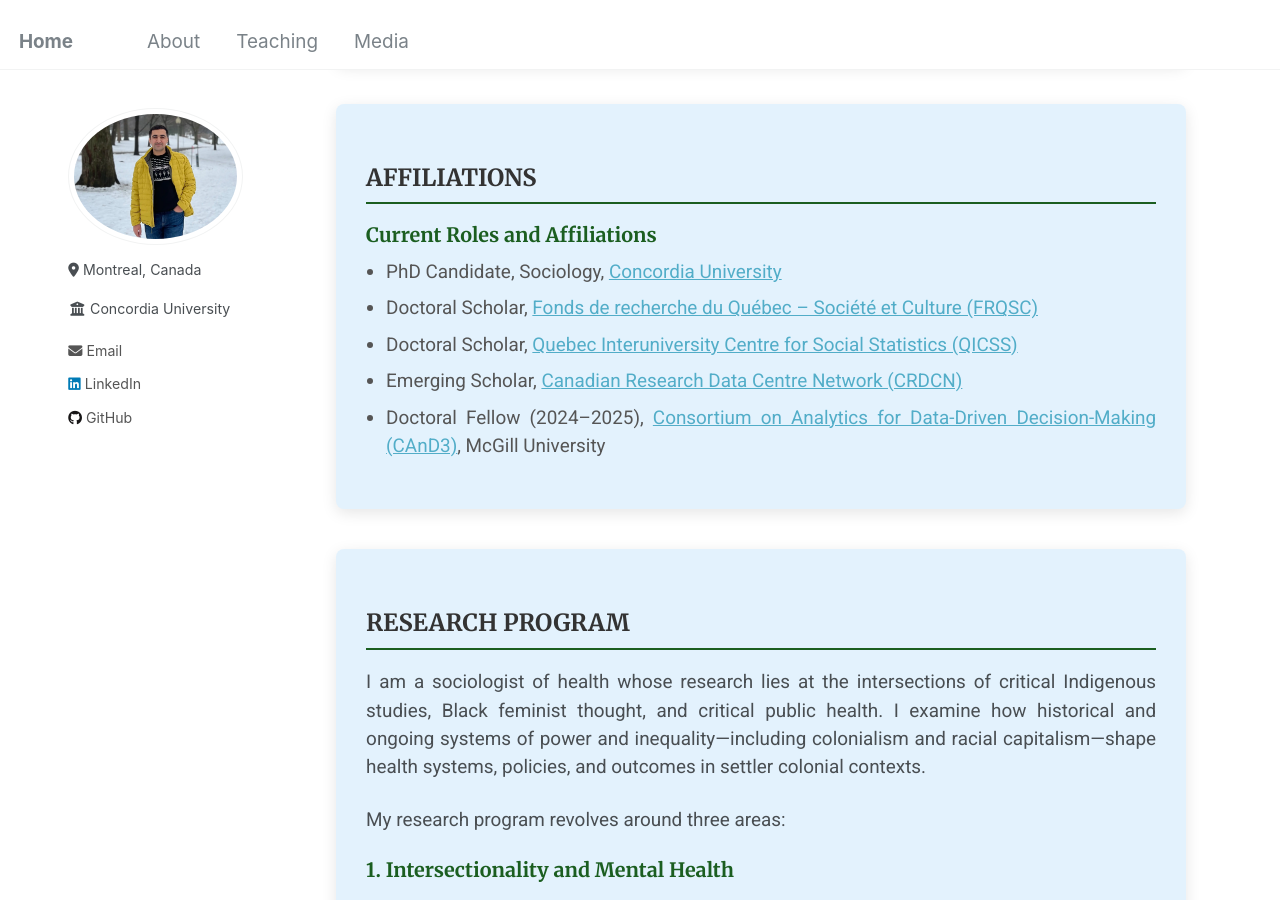
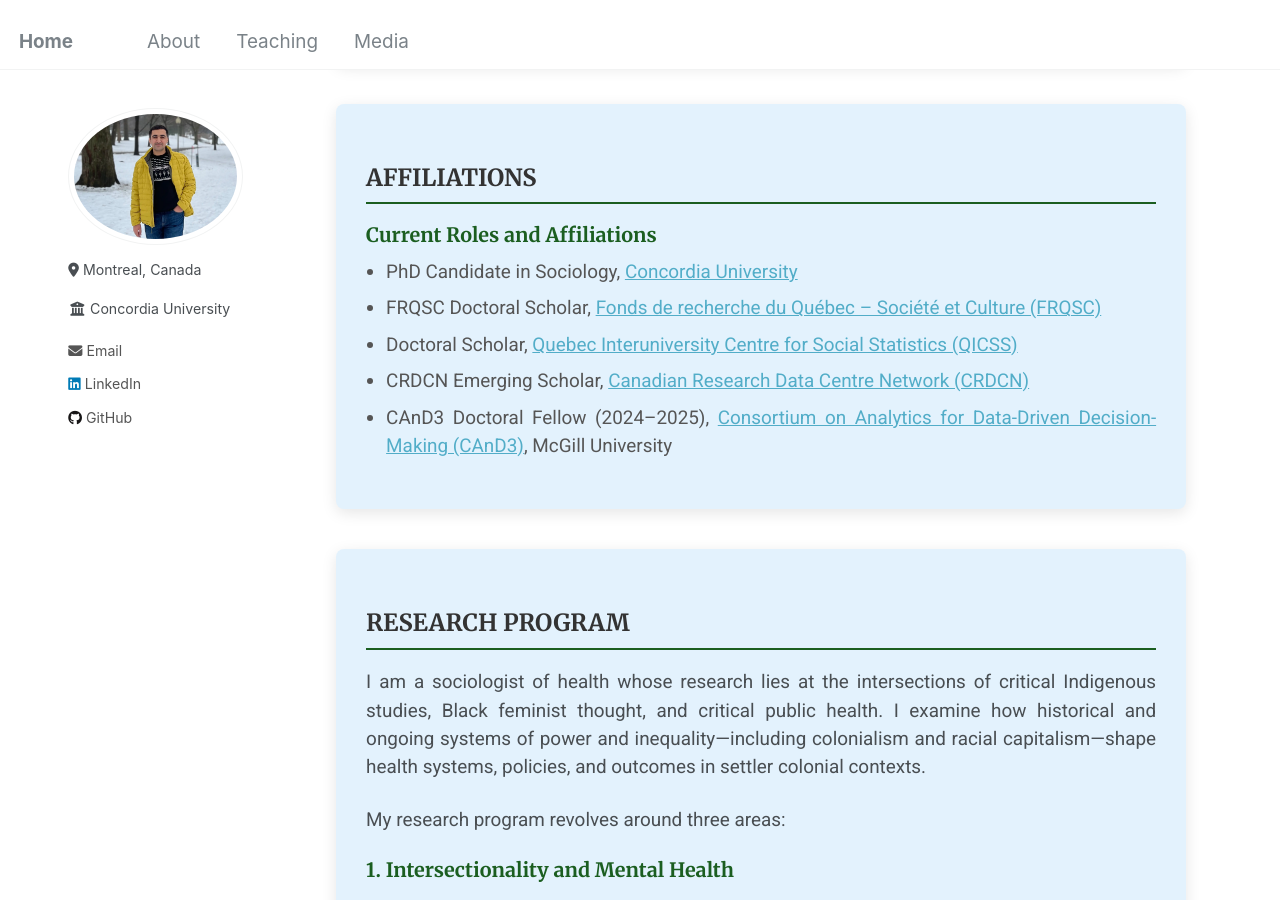
Before and after one commit to Mohsnmonji/mohsnmonji.github.io, a Jekyll site: the page built from about-me.md, in a window 1280 px wide and 900 px high, scrolled down 371 px. Built offline with Jekyll 4.4.1, drawn with Linux system fonts in a browser that asks for light colours.

Commit message:
Update about-me.md

```diff
--- a/about-me.md
+++ b/about-me.md
@@ -63,11 +63,11 @@ author_profile: true
   <h2>AFFILIATIONS</h2>
   <h4>Current Roles and Affiliations</h4>
   <ul>
-    <li>PhD Candidate, Sociology, <a href="https://www.concordia.ca/" target="_blank">Concordia University</a></li>
-    <li>Doctoral Scholar, <a href="https://frq.gouv.qc.ca/" target="_blank">Fonds de recherche du Québec – Société et Culture (FRQSC)</a></li>
+    <li>PhD Candidate in Sociology, <a href="https://www.concordia.ca/" target="_blank">Concordia University</a></li>
+    <li>FRQSC Doctoral Scholar, <a href="https://frq.gouv.qc.ca/" target="_blank">Fonds de recherche du Québec – Société et Culture (FRQSC)</a></li>
     <li>Doctoral Scholar, <a href="https://www.ciqss.org" target="_blank">Quebec Interuniversity Centre for Social Statistics (QICSS)</a></li>
-    <li>Emerging Scholar, <a href="https://crdcn.ca" target="_blank">Canadian Research Data Centre Network (CRDCN)</a></li>
-    <li>Doctoral Fellow (2024–2025), <a href="https://www.mcgill.ca/cand3/" target="_blank">Consortium on Analytics for Data-Driven Decision-Making (CAnD3)</a>, McGill University</li>
+    <li>CRDCN Emerging Scholar, <a href="https://crdcn.ca" target="_blank">Canadian Research Data Centre Network (CRDCN)</a></li>
+    <li>CAnD3 Doctoral Fellow (2024–2025), <a href="https://www.mcgill.ca/cand3/" target="_blank">Consortium on Analytics for Data-Driven Decision-Making (CAnD3)</a>, McGill University</li>
   </ul>
 </div>
 
```
